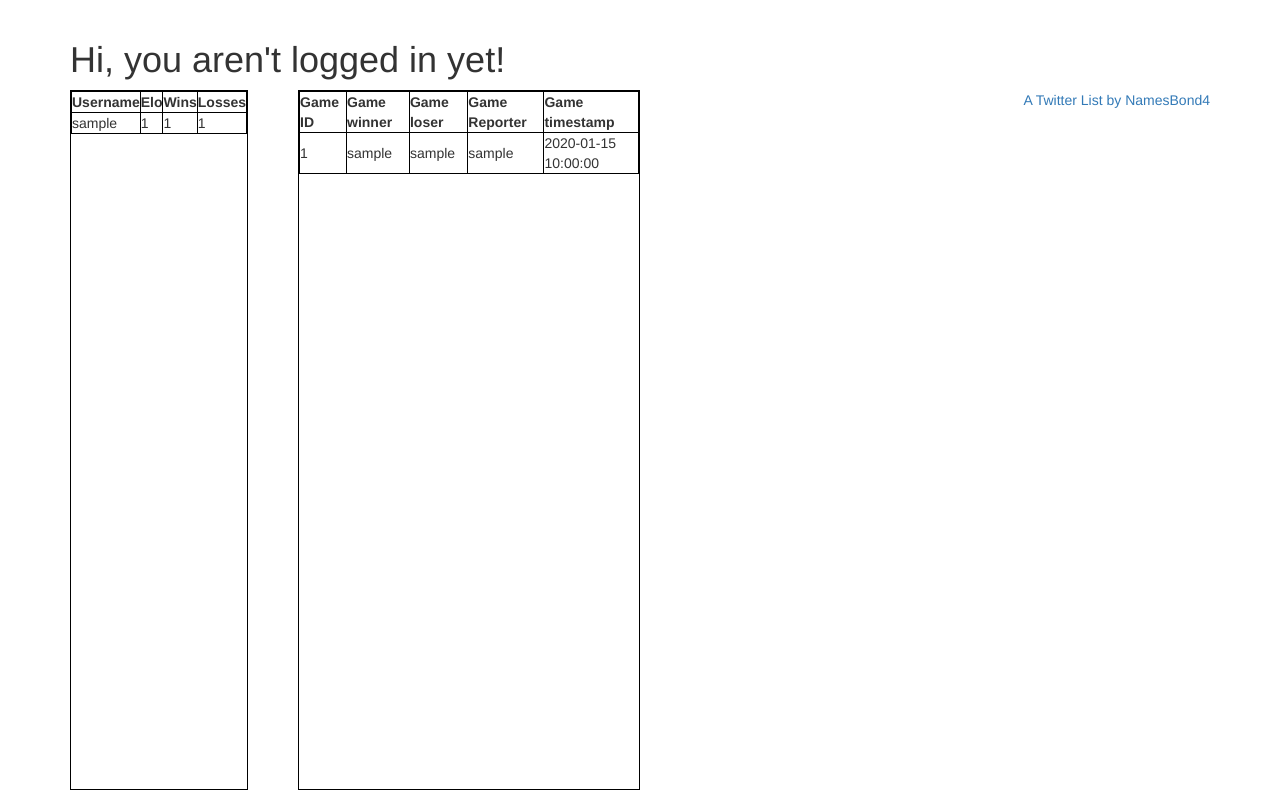
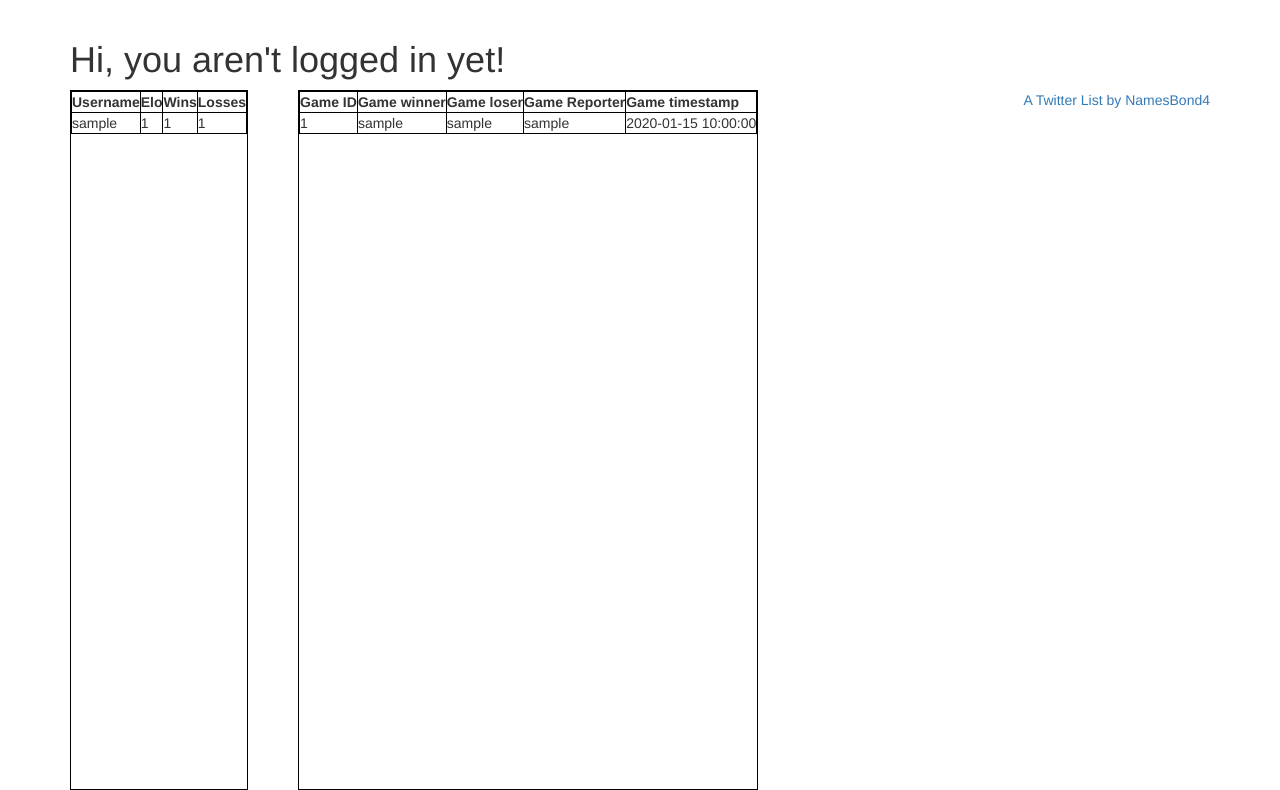
Before and after one commit to DipDabDip/tt_elo, a Flask app: page / in a window 1280 px wide. Shown: the part 52-842 px from the top of the page. Run offline with Flask 2, Linux system fonts and the light colour scheme; tables that the repository leaves empty hold one stand-in row (values such as "Sample post"); some libraries are stand-ins or nearby versions.

Commit message:
fixing css

```diff
--- a/app/templates/index.html
+++ b/app/templates/index.html
@@ -25,7 +25,7 @@
 			{% endfor %}
 	</table>
 
-	<table style="float:left;border-collapse: collapse;border: 1px solid black;width:30%; overflow-y: scroll; height: 700px; display: block;">
+	<table style="float:left;border-collapse: collapse;border: 1px solid black;width:fit-content; overflow-y: scroll; height: 700px; display: block; ">
 		<tr style="border:1px solid black; border-collapse: collapse;">
 			<th style="border:1px solid black; border-collapse: collapse;">Game ID </th>
 			<th style="border:1px solid black; border-collapse: collapse;">Game winner </th>
```
